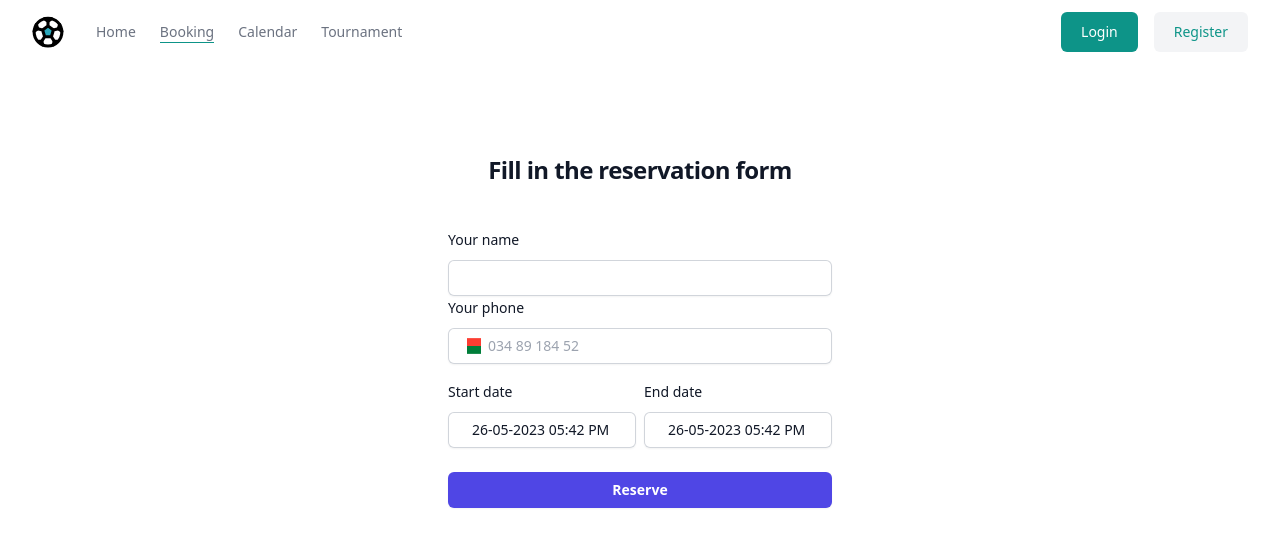
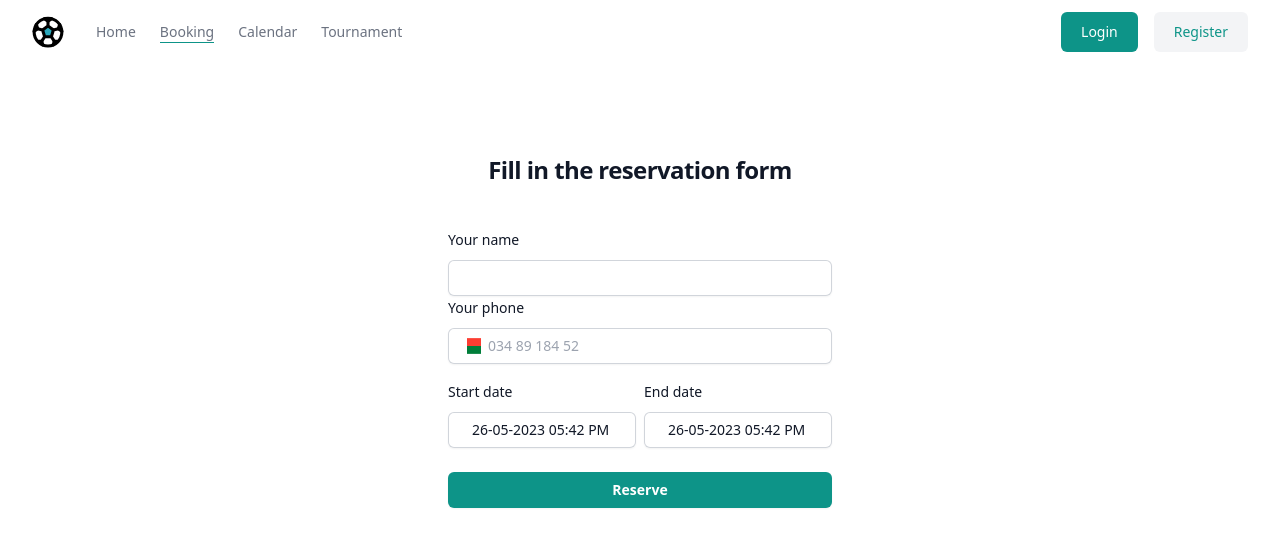
Before and after one commit to why-not-football/foot-ui, a Next.js app: page /booking in a window 1280 px wide. Shown: the top 546 px of the page. Built offline with nearby package versions, Linux system fonts and the light colour scheme.

Commit message:
style: button color

```diff
--- a/src/components/InputField.tsx
+++ b/src/components/InputField.tsx
@@ -28,7 +28,6 @@
                 {...inputComplement}
                 placeholder={placeholder}
                 className={`pl-10 pr-10 block w-full rounded-md border-0 py-1.5 text-gray-900 shadow-sm ring-1 ring-inset ring-gray-300 placeholder:text-gray-400 focus:ring-2 focus:ring-inset focus:ring-indigo-600 sm:text-sm sm:leading-6`}/>
-            <p>{error}</p>
         </div>
     </div>
   )
--- a/src/pages/booking/index.tsx
+++ b/src/pages/booking/index.tsx
@@ -133,7 +133,7 @@
           </div>
           <button
             type="submit"
-            className="mt-6 flex w-full justify-center rounded-md bg-indigo-600 px-3 py-1.5 text-sm font-semibold leading-6 text-white shadow-sm hover:bg-indigo-500 focus-visible:outline focus-visible:outline-2 focus-visible:outline-offset-2 focus-visible:outline-indigo-600"
+            className="mt-6 flex w-full justify-center rounded-md bg-teal-600 px-3 py-1.5 text-sm font-semibold leading-6 text-white shadow-sm hover:bg-teal-500 focus-visible:outline focus-visible:outline-2 focus-visible:outline-offset-2 focus-visible:outline-indigo-600"
           >
             Reserve
           </button>
--- a/src/pages/login/index.tsx
+++ b/src/pages/login/index.tsx
@@ -39,7 +39,7 @@
           You are new?
           <a
             href="/signup"
-            className="font-semibold leading-6 text-indigo-600 hover:text-indigo-500"
+            className="font-semibold leading-6 text-teal-600 hover:text-teal-500"
           >
             {" "}
             Register now
```
